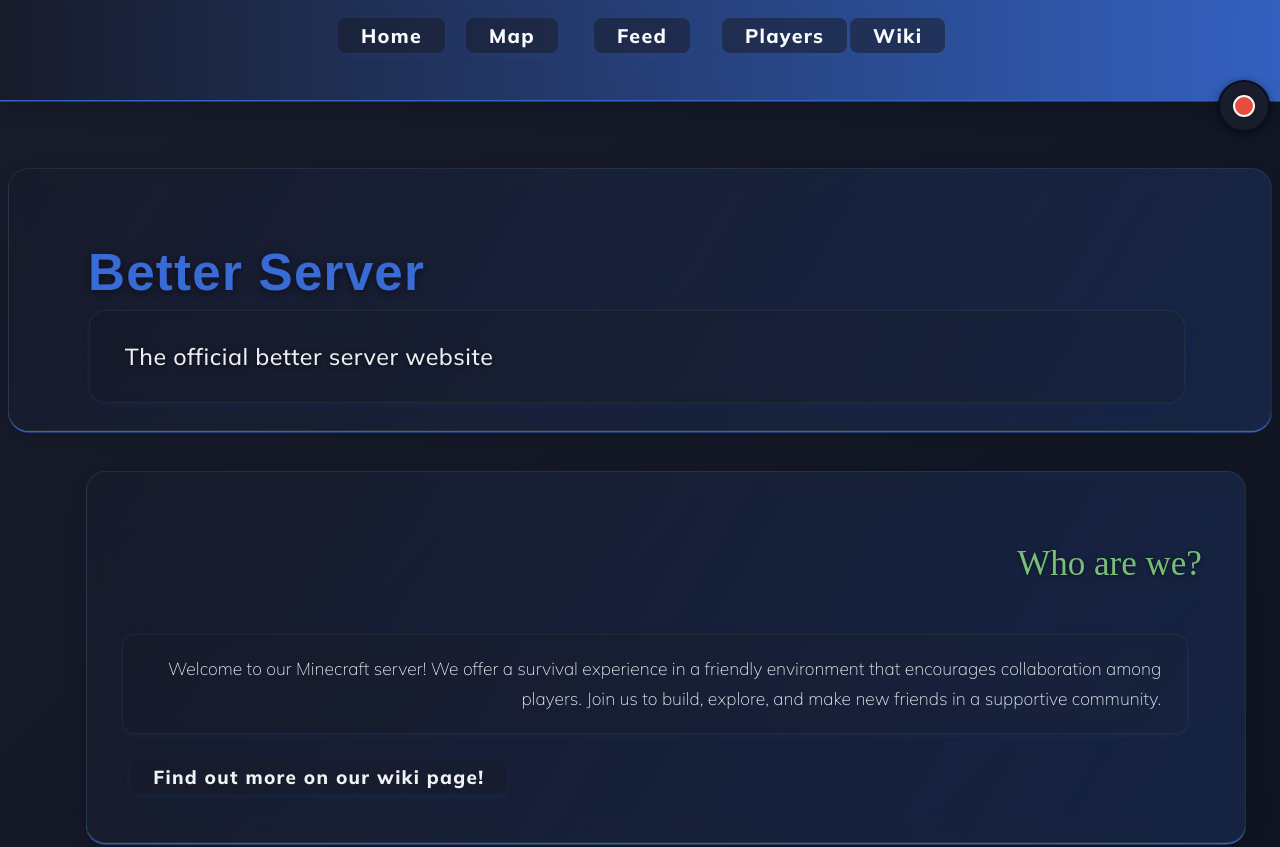
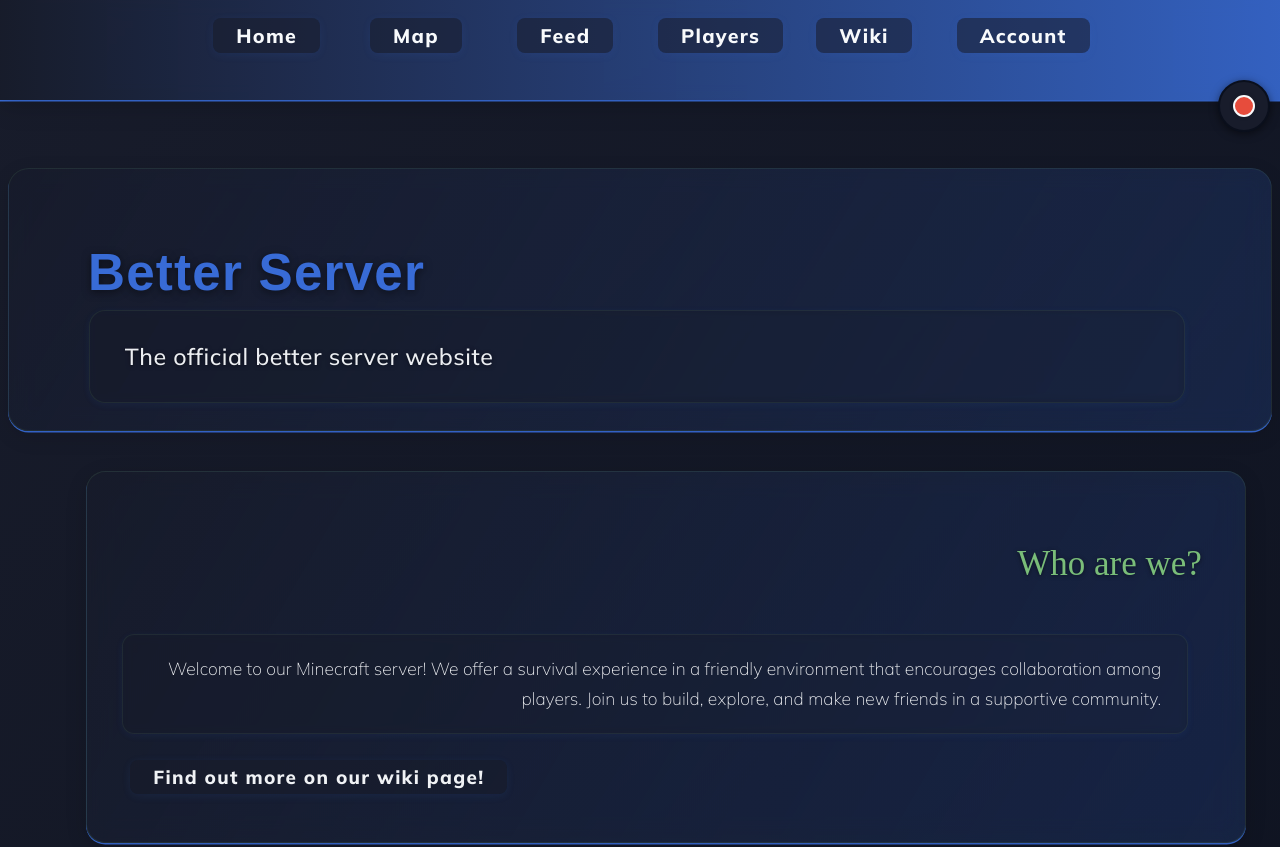
Before and after one commit to tinbob655/better-server-mc, a React (Vite) app in the folder client/: page / in a window 1280 px wide. Shown: the top 847 px of the page. Built offline with nearby package versions, Linux system fonts and the light colour scheme; no server answers; a web font is replaced by a local one.

Commit message:
setup account page

```diff
--- a/client/src/components/multiPageComponents/header.tsx
+++ b/client/src/components/multiPageComponents/header.tsx
@@ -6,7 +6,7 @@ export default function Header():React.ReactElement {
 
     function getHeaderLinks():React.ReactElement[] {
         let tempHeaderLinks:React.ReactElement[] = [];
-        const pages:string[] = ['home', 'map', 'feed', 'players', 'wiki'];
+        const pages:string[] = ['home', 'map', 'feed', 'players', 'wiki', 'account'];
 
         pages.forEach((page) => {
             const id:number = Math.random();
@@ -25,7 +25,7 @@ export default function Header():React.ReactElement {
 
     return (
         <div id="header">
-            <table style={{width: '50%'}}>
+            <table style={{width: '70%'}}>
                 <thead>
                     <tr>
                         {getHeaderLinks()}
--- /dev/null
+++ b/client/src/components/pages/account/account.tsx
@@ -0,0 +1,10 @@
+import React from 'react';
+
+
+export default function Account():React.ReactElement {
+
+    return (
+        <React.Fragment>
+        </React.Fragment>
+    );
+};
--- a/client/src/routes.tsx
+++ b/client/src/routes.tsx
@@ -10,6 +10,7 @@ import Players from './components/pages/players/players';
 import Wiki from './components/pages/wiki/wiki';
 import MapPage from './components/pages/map/mapPage';
 import ServiceStatus from './components/pages/serviceStatus/serviceStatus';
+import Account from './components/pages/account/account';
 
 export default function AllRoutes():React.ReactElement {
 
@@ -23,6 +24,7 @@ export default function AllRoutes():React.ReactElement {
             ['players', <Players/>],
             ['wiki', <Wiki/>],
             ['serviceStatus', <ServiceStatus/>],
+            ['account', <Account/>],
         ];
 
         //generate routes
```
